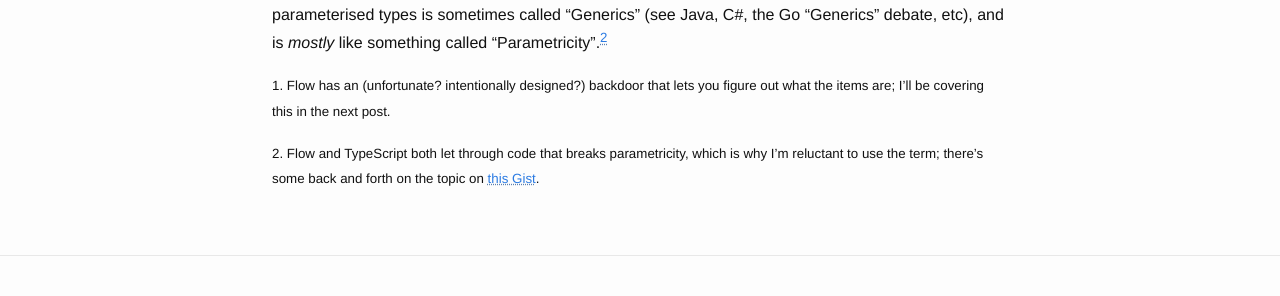
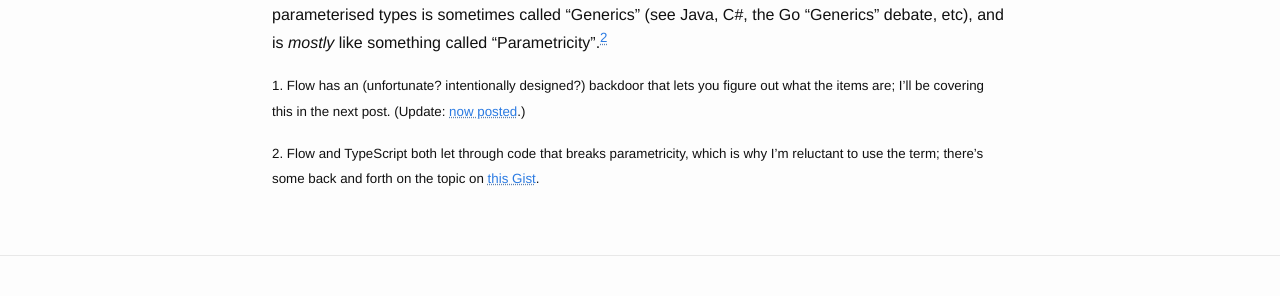
Before and after one commit to damncabbage/deadname.id.au, a Jekyll site: the page built from _posts/2017-01-09-effective-types-a-parameterised-type-primer-flow.markdown, in a window 1280 px wide and 900 px high, scrolled down 4928 px. Shown: the part 384-680 px from the top of the window. Built offline with Jekyll 4.4.1, drawn with Linux system fonts in a browser that asks for light colours.

Commit message:
Link to the future.

```diff
--- a/_posts/2017-01-09-effective-types-a-parameterised-type-primer-flow.markdown
+++ b/_posts/2017-01-09-effective-types-a-parameterised-type-primer-flow.markdown
@@ -202,6 +202,6 @@
 PS: One last note, on terminology. In case you run into this in future, the concept of having these parameterised types is sometimes called "Generics" (see Java, C#, the Go "Generics" debate, etc), and is *mostly* like something called "Parametricity".<sup>[2](#note-2)</sup>
 
 
-<small id="note-1">1. Flow has an (unfortunate? intentionally designed?) backdoor that lets you figure out what the items are; I'll be covering this in the next post.</small>
+<small id="note-1">1. Flow has an (unfortunate? intentionally designed?) backdoor that lets you figure out what the items are; I'll be covering this in the next post. (Update: [now posted](/blog/2017/01/flow-and-refined-type-parameters/).)</small>
 
 <small id="note-2">2. Flow and TypeScript both let through code that breaks parametricity, which is why I'm reluctant to use the term; there's some back and forth on the topic on [this Gist](https://gist.github.com/raichoo/b5d2534c18eadbf9da8b).</small>
```
